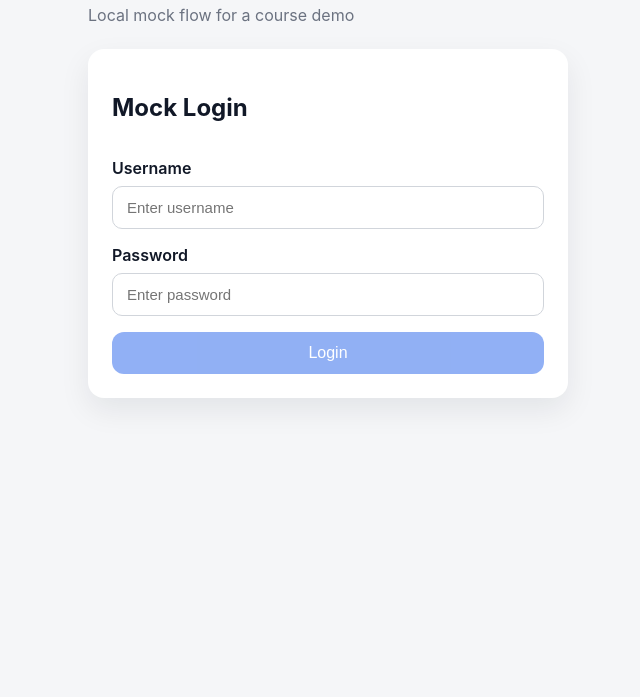
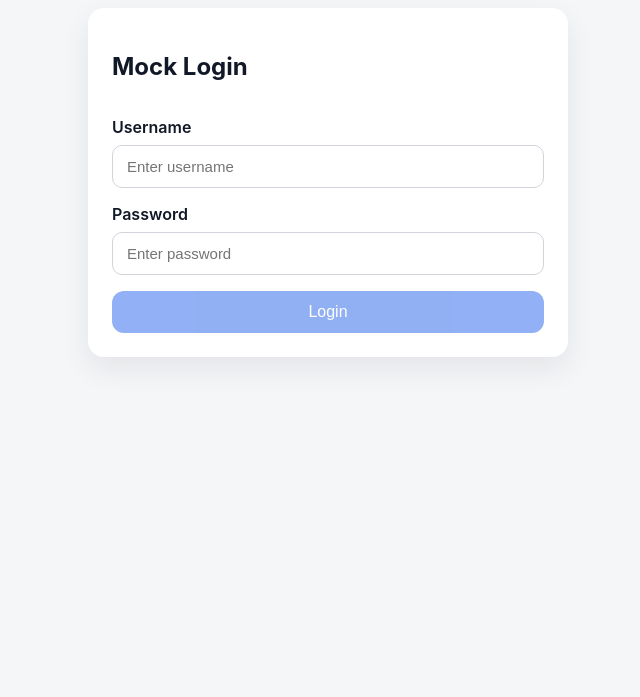
Before and after one commit to BAICloud/nfc-binding-prototype-web, a plain HTML site: page index.html in a window 1280 px wide. Shown: the part 103-800 px from the top of the page, without its empty margins (312-952 px from the left). Drawn offline with Linux system fonts and the light colour scheme.

Commit message:
Remove subtitle text

```diff
--- a/index.html
+++ b/index.html
@@ -10,7 +10,6 @@
     <main class="app">
       <header class="app__header">
         <h1>NFC Binding Prototype (Web)</h1>
-        <p class="muted">Local mock flow for a course demo</p>
       </header>
 
       <section id="loginView" class="card">
```
